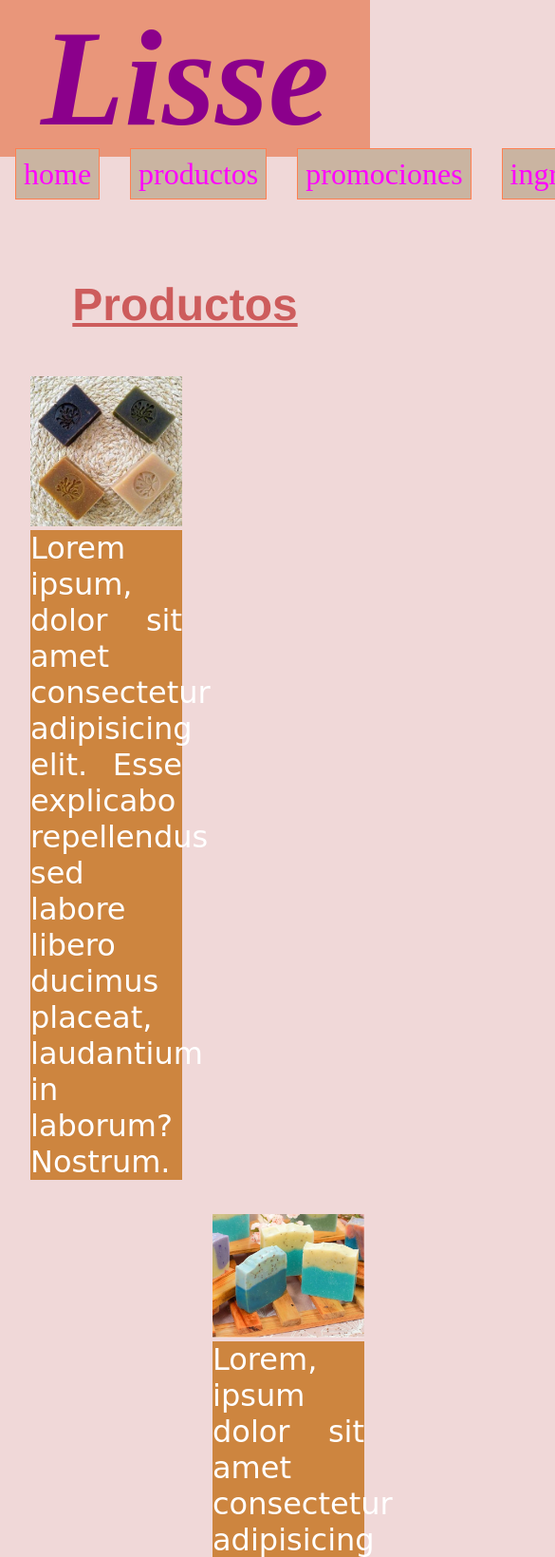
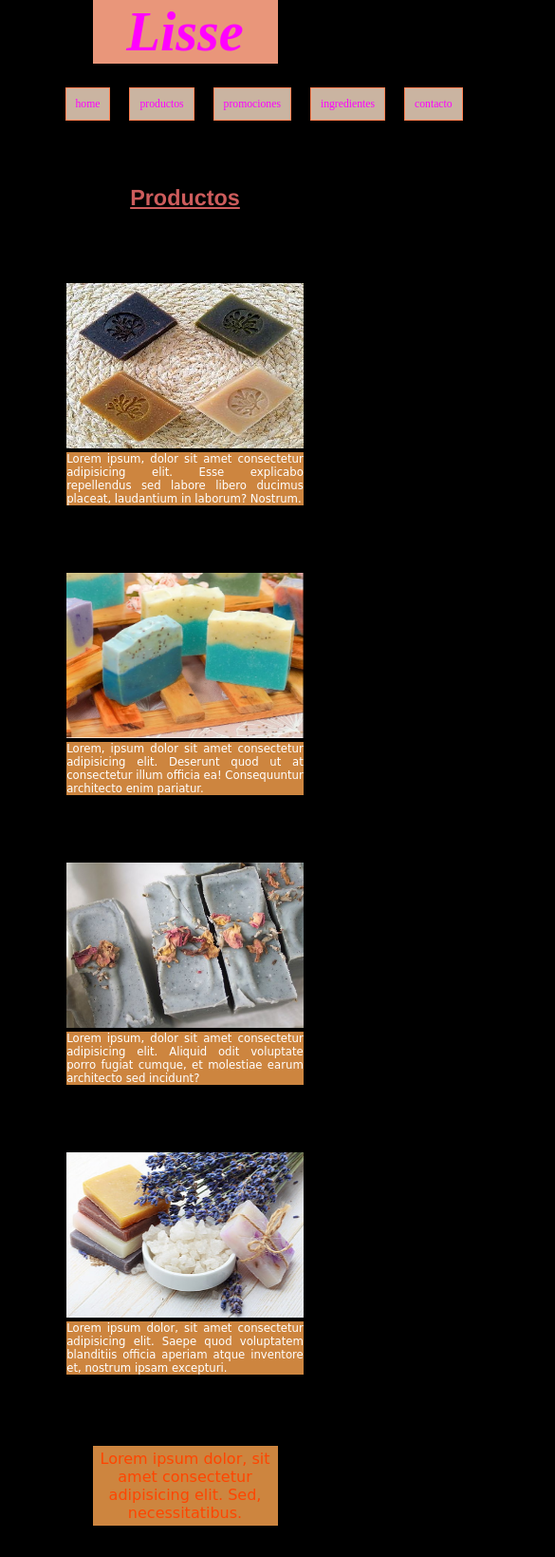
Before and after one commit to matiasreyno/Lisse, a website: page page/productos.html in a window 390 px wide. Shown: the top 1639 px of the page at 95% size, 585 px wide, since content can reach past the window. After the commit the page ends 1606 px from the top, so only its background shows below. Drawn offline with Linux system fonts and the light colour scheme.

Commit message:
vista movil y modif del grid en index y produc

```diff
--- a/css/estilo.css
+++ b/css/estilo.css
@@ -10,6 +10,7 @@ img {
     width: 100%;
 }
 
+
 body {
     background-color: rgba(209, 135, 135, 0.322);
     font-family: cursive;
@@ -20,7 +21,8 @@ body {
     display: flex;
     justify-content: space-evenly;
     height: 5rem;
-
+    list-style: none;
+    text-align: center;
 
 }
 
@@ -28,6 +30,7 @@ body {
     display: inline-flex;
     list-style: none;
     text-align: center;
+    align-items: center;
 
 }
 
@@ -51,8 +54,9 @@ h1 {
     font-style: oblique;
     font-size: 9rem;
     text-align: center;
-    color: darkmagenta;
+    color: fuchsia;
     background-color: darksalmon;
+    margin: 1rem;
 
 }
 
@@ -128,7 +132,8 @@ h2 {
     grid-template-columns: repeat(12, 1fr);
     grid-template-rows: repeat(4, 2fr);
     gap: 2rem;
-    margin: 2rem;
+    margin: 3rem;
+    align-items: center;
 
     /* height: 20%;
         width: 20%;
@@ -153,10 +158,12 @@ h2 {
 .jab7 {
     grid-column: 7/13;
     grid-row: 4;
+    align-items: ;
 }
 
+
 .productos__jabon p {
-    font-size: 2rem;
+    font-size: 1rem;
     text-align: justify;
     background-color: peru;
     color: white;
@@ -176,6 +183,7 @@ h2 {
     background-color: peru;
     color: white;
 }
+
 /* comienzo del footer */
 footer {
     margin: 2rem;
@@ -184,17 +192,146 @@ footer {
     color: orangered;
     background-color: peru;
 }
-/* movil */
-@media (min-widht:320px) {
+
+
+/* Tablet */
+@media(max-width: 768px) {
+    body {
+        background-color: aqua;
+    }
+}
+
+/* Movil */
+@media(max-width: 576px) {
+    body {
+        background-color: black;
+    }
+
+    img {
+        width: 100%;
+        height: 100%;
+    }
+
+    h1 {
+        width: 50vw;
+        margin: auto;
+        padding: initial;
+        font-size: 15vw ;
+    }
+    h2 {
+        font-size: 6vw;
+    }
+
+    .menu__flex {
+        display: flex;
+        justify-content: space-around;
+        align-items: center;
+        height: 5rem;
+        width: 70vw;
+        margin: auto;
+
+
+
+    }
+
     .menu__ul a {
         text-decoration: none;
         margin: 10px;
         padding: 10px;
         border: 0.5px coral solid;
         color: fuchsia;
-    font-size: 10px;
+        font-size: 3vw;
         background-color: rgb(202, 180, 161);
         font-family: "Brush Script MT";
 
     }
+
+    .img__principal {
+        display: flex;
+        flex-direction: column;
+        align-items: center;
+        width: 70vw;
+        margin: auto;
+
     }
+
+    .jab1 {
+        width: 70vw;
+        height: 70vw;
+        margin: auto;
+        padding: 3vw;
+        align-items: center;
+    }
+
+    .jab2 {
+        width: 70vw;
+        height: 70vw;
+        margin: auto;
+        padding: 3vw;
+        align-items: center;
+    }
+
+    .jab3 {
+        width: 70vw;
+        height: 70vw;
+        margin: auto;
+        padding: 3vw;
+        align-items: center;
+    }
+
+    footer {
+        width: 50vw;
+        margin: auto;
+        margin-top: 3vw;
+        padding: 1vw;
+        text-align: center;
+        color: orangered;
+        background-color: peru;
+    }
+
+    /* Productos */
+    .productos__jabon {
+        display: flex;
+        flex-direction: column;
+
+    }
+
+    .jab4 {
+        width: 70vw;
+        height: 70vw;
+        margin: auto;
+        padding: 3vw;
+        align-items: center;
+    }
+
+    .jab5 {
+        width: 70vw;
+        height: 70vw;
+        margin: auto;
+        padding: 3vw;
+        align-items: center;
+    }
+
+    .jab6 {
+        width: 70vw;
+        height: 70vw;
+        margin: auto;
+        padding: 3vw;
+        align-items: center;
+    }
+
+    .jab7 {
+        width: 70vw;
+        height: 70vw;
+        margin: auto;
+        padding: 3vw;
+        align-items: center;
+    }
+
+    .productos__jabon img {
+        height: 70%;
+    }
+    .productos__jabon p {
+        font-size: 3vw;
+    }
+}
```
Also changed, not shown: index.html (+3 -3 lines), package.json (added, +23 -0 lines), 1 other file. Lines whose indentation alone changed are shown as unchanged.
